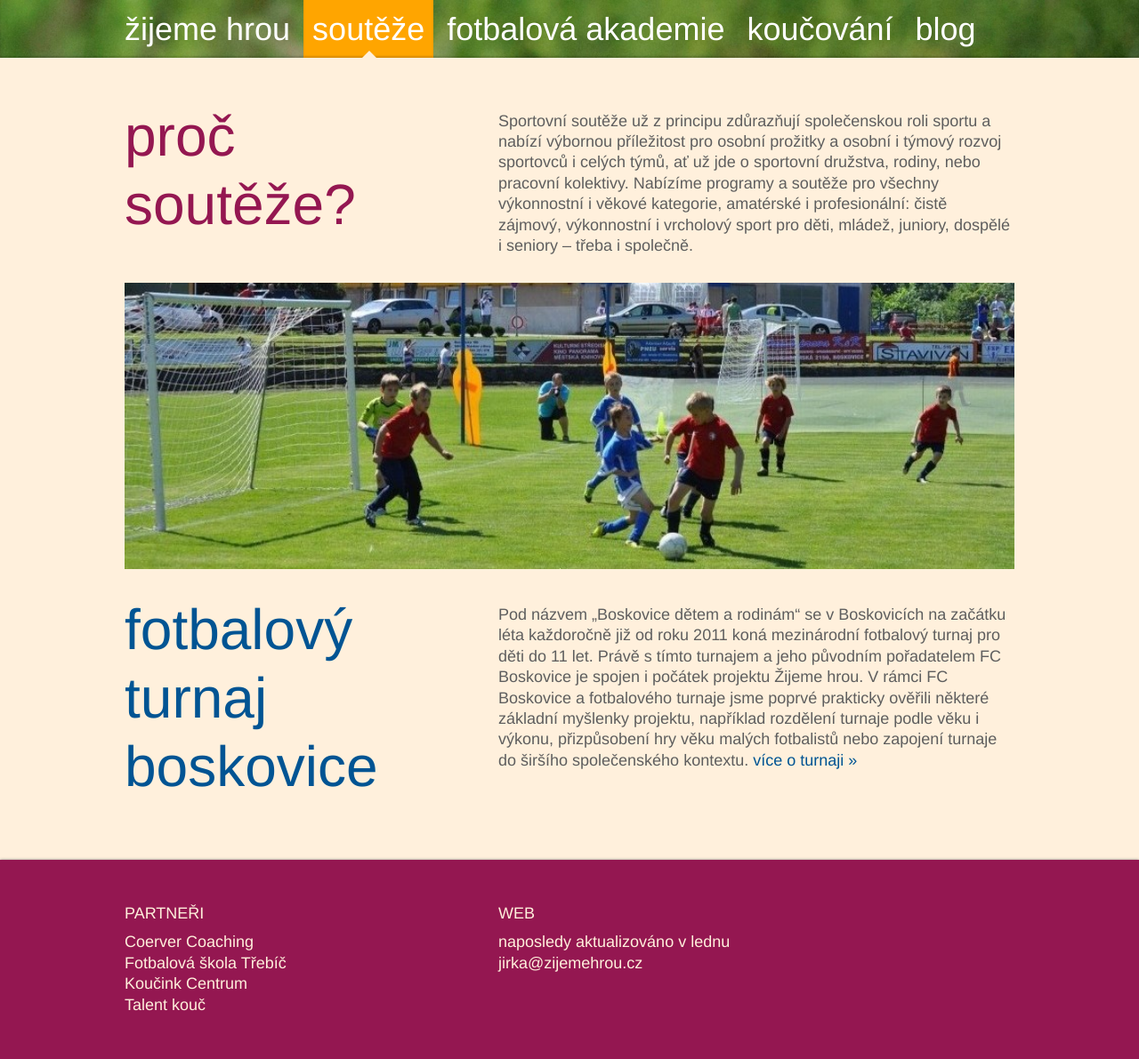
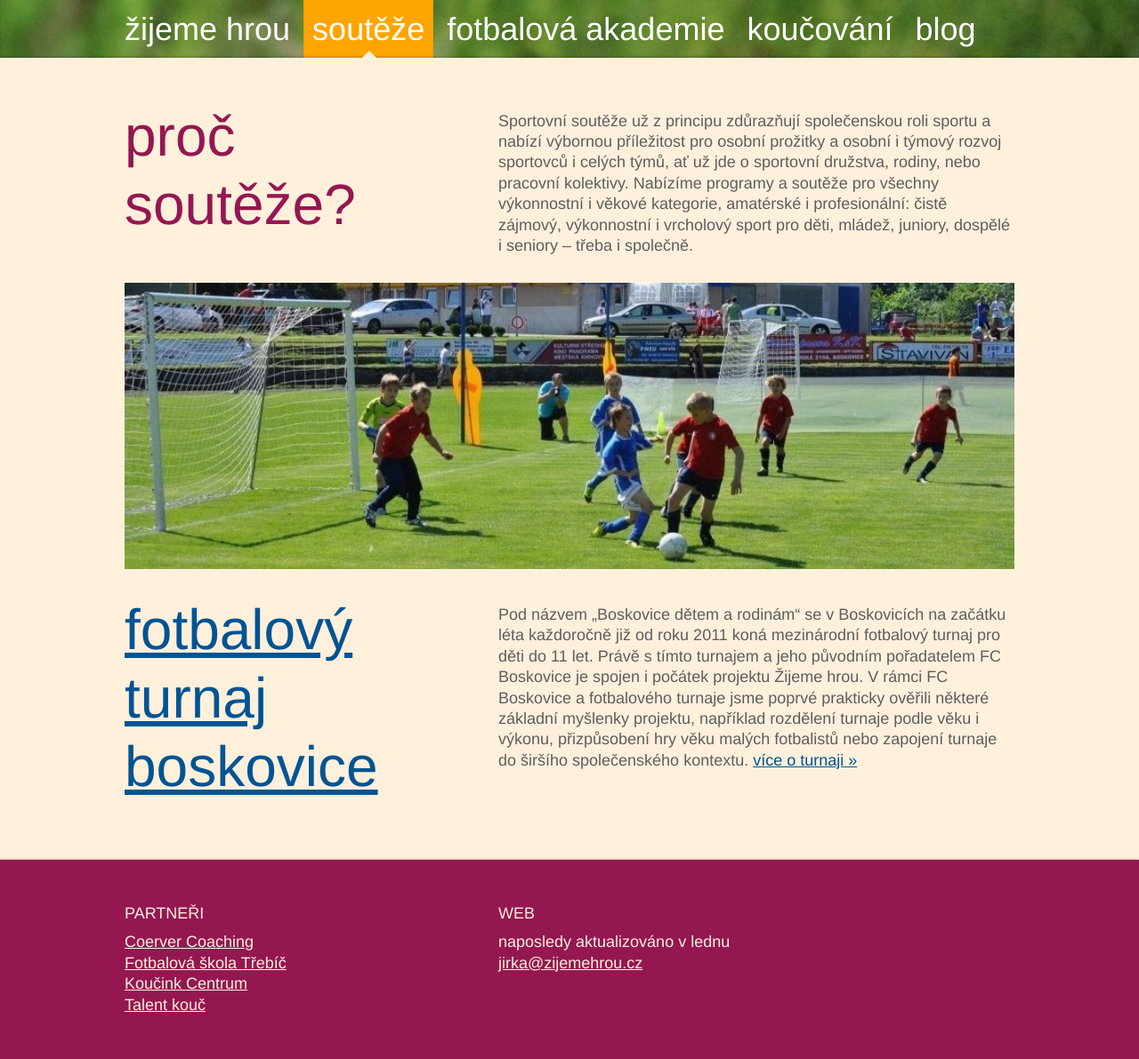
Before and after one commit to zoul/zijeme-hrou, a Jekyll site: the page built from souteze/index.html, in a window 1280 px wide. Shown: the whole page at 89% size. Built offline with Jekyll 4.4.1, drawn with Linux system fonts in a browser that asks for light colours.

Commit message:
Ladění designu.

```diff
--- a/css/content.css
+++ b/css/content.css
@@ -39,7 +39,6 @@ p, ul, ol, blockquote {
 
 a {
     color: #005493;
-    text-decoration: none;
 }
 
 /* Tables */
--- a/css/homepage.css
+++ b/css/homepage.css
@@ -2,6 +2,7 @@
     margin-bottom: 20px;
     background-image: url(/img/hero.jpg);
     background-size: cover;
+    box-shadow: 0 0 3px gray;
 }
 
 .masthead .container {
--- a/css/shared.css
+++ b/css/shared.css
@@ -71,6 +71,7 @@ h1, h2, h3 {
 
 .nav-bar a {
     color: white;
+    text-decoration: none;
 }
 
 .content {
```
